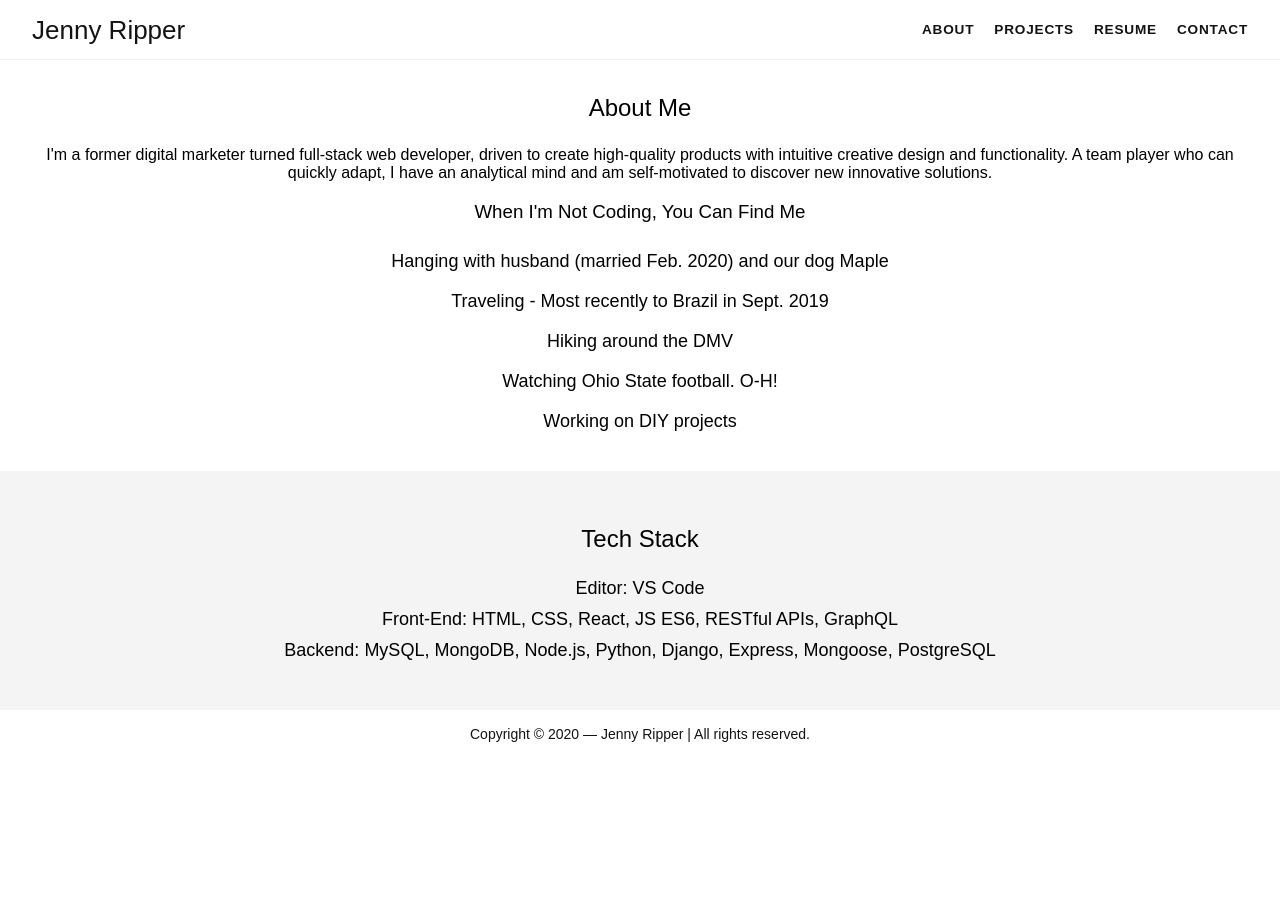
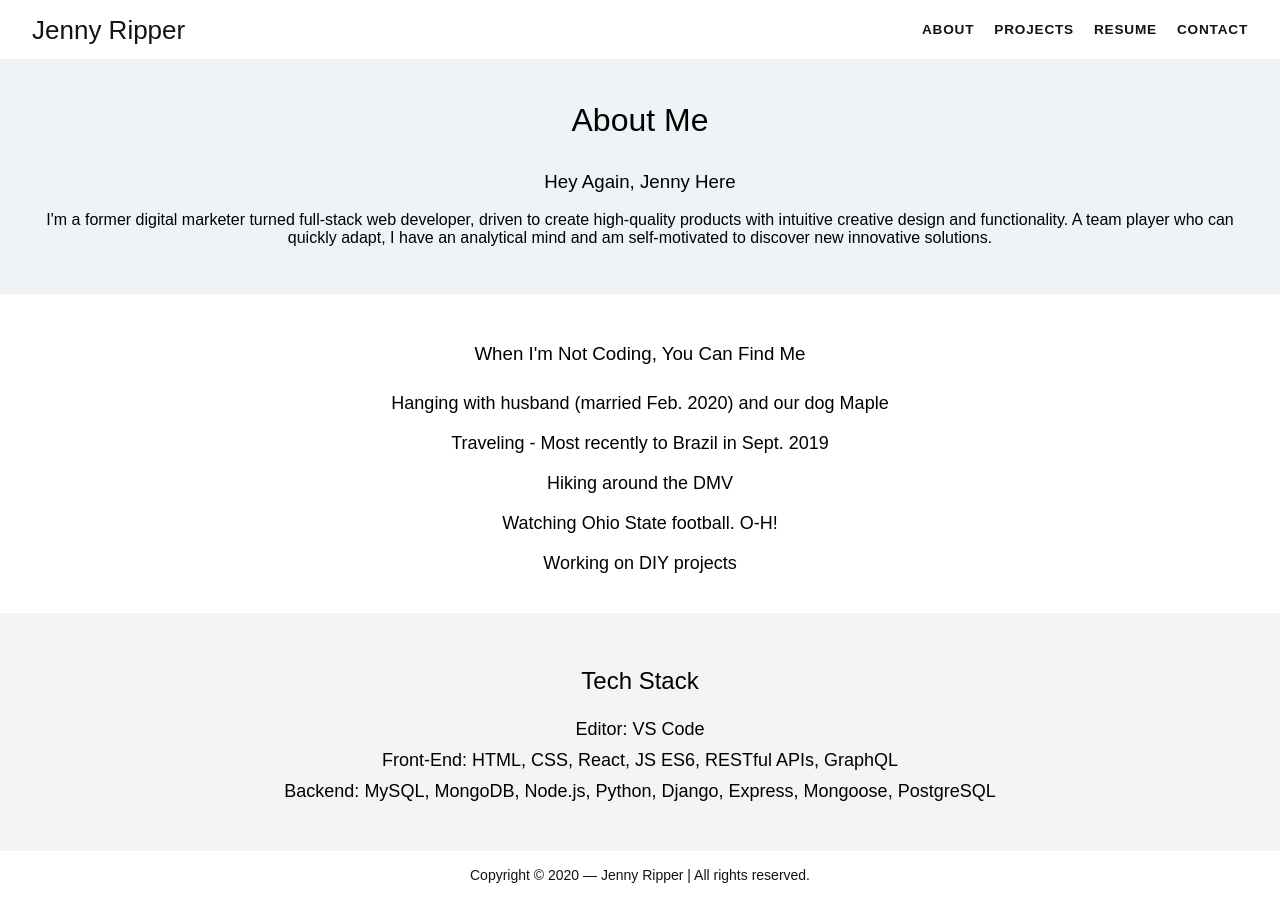
Before and after one commit to jmripper/Gatsby-Portfolio, a Gatsby site: page /about in a window 1280 px wide. Before the commit the page ends 800 px from the top, so only its background shows below. Built offline with nearby package versions, Linux system fonts and the light colour scheme; Gatsby itself is replaced by a stand-in of ours.

```diff
--- a/src/components/About/About.js
+++ b/src/components/About/About.js
@@ -3,19 +3,10 @@
 
 const Section = styled.section`
   text-align: center;
-  padding: 70px 20px 30px;
+  background-color: #ffffff;
+  padding: 30px 20px;
   width: 100%;
   position: relative;
-  h2 {
-    font-family: "Raleway", sans-serif;
-    font-weight: 400;
-    margin: 1em auto;
-    text-align: center;
-  }
-  p {
-    font-family: "Raleway", sans-serif;
-    font-weight: 300;
-  }
 `
 
 const Subheading = styled.h3`
@@ -50,13 +41,6 @@
 const About = props => {
   return (
     <Section>
-      <h2>About Me</h2>
-      <p>
-        I'm a former digital marketer turned full-stack web developer, driven to
-        create high-quality products with intuitive creative design and
-        functionality. A team player who can quickly adapt, I have an analytical
-        mind and am self-motivated to discover new innovative solutions.
-      </p>
       <Subheading>When I'm Not Coding, You Can Find Me</Subheading>
       <List>
         <li>Hanging with husband (married Feb. 2020) and our dog Maple</li>
--- /dev/null
+++ b/src/components/About/Me.js
@@ -0,0 +1,42 @@
+import React from "react"
+import styled from "styled-components"
+
+const Section = styled.section`
+  background: #eef3f6;
+  text-align: center;
+  padding: 70px 20px 30px;
+  width: 100%;
+  position: relative;
+  h2 {
+    font-family: "Raleway", sans-serif;
+    font-weight: 400;
+    margin: 1em auto;
+    text-align: center;
+    font-size: 2em;
+  }
+  p {
+    font-family: "Raleway", sans-serif;
+    font-weight: 300;
+  }
+`
+
+const Subheading = styled.h3`
+  font-family: "Raleway", sans-serif;
+  font-weight: 400;
+`
+
+const Me = props => {
+  return (
+    <Section>
+      <h2>About Me</h2>
+      <Subheading>Hey Again, Jenny Here</Subheading>
+      <p>
+        I'm a former digital marketer turned full-stack web developer, driven to
+        create high-quality products with intuitive creative design and
+        functionality. A team player who can quickly adapt, I have an analytical
+        mind and am self-motivated to discover new innovative solutions.
+      </p>
+    </Section>
+  )
+}
+export default Me
--- a/src/components/About/Tech.js
+++ b/src/components/About/Tech.js
@@ -15,7 +15,7 @@
   p {
     font-family: "Raleway", sans-serif;
     font-weight: 300;
-    margin: .5em 0;
+    margin: 0.5em 0;
     font-size: 18px;
     line-height: 22px;
   }
@@ -28,11 +28,18 @@
   return (
     <Section>
       <h2>Tech Stack</h2>
-      <p><span>Editor:</span> VS Code</p>
-      <p><span>Front-End:</span> HTML, CSS, React, JS ES6, RESTful APIs, GraphQL</p>
-      <p><span>Backend:</span> MySQL, MongoDB, Node.js, Python, Django, Express, Mongoose, PostgreSQL</p>
+      <p>
+        <span>Editor:</span> VS Code
+      </p>
+      <p>
+        <span>Front-End:</span> HTML, CSS, React, JS ES6, RESTful APIs, GraphQL
+      </p>
+      <p>
+        <span>Backend:</span> MySQL, MongoDB, Node.js, Python, Django, Express,
+        Mongoose, PostgreSQL
+      </p>
     </Section>
   )
 }
 
-export default Tech;
+export default Tech
--- a/src/pages/about.js
+++ b/src/pages/about.js
@@ -3,6 +3,7 @@
 
 import Layout from "../components/layout"
 import SEO from "../components/seo"
+import Me from "../components/About/Me"
 import About from "../components/About/About"
 import Tech from "../components/About/Tech"
 
@@ -11,6 +12,7 @@
     <>
       <Layout>
         <SEO title="About" />
+        <Me />
         <About data={props.data} />
         <Tech />
       </Layout>
```
